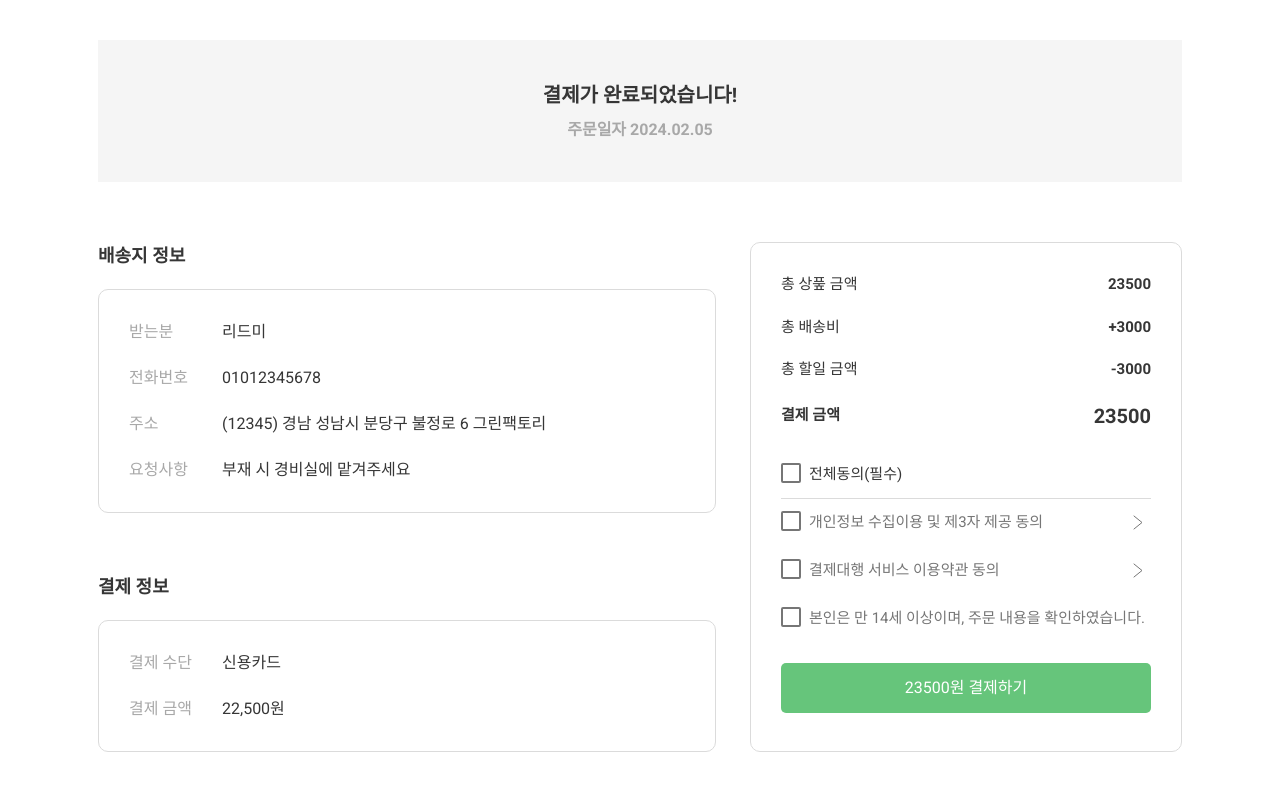
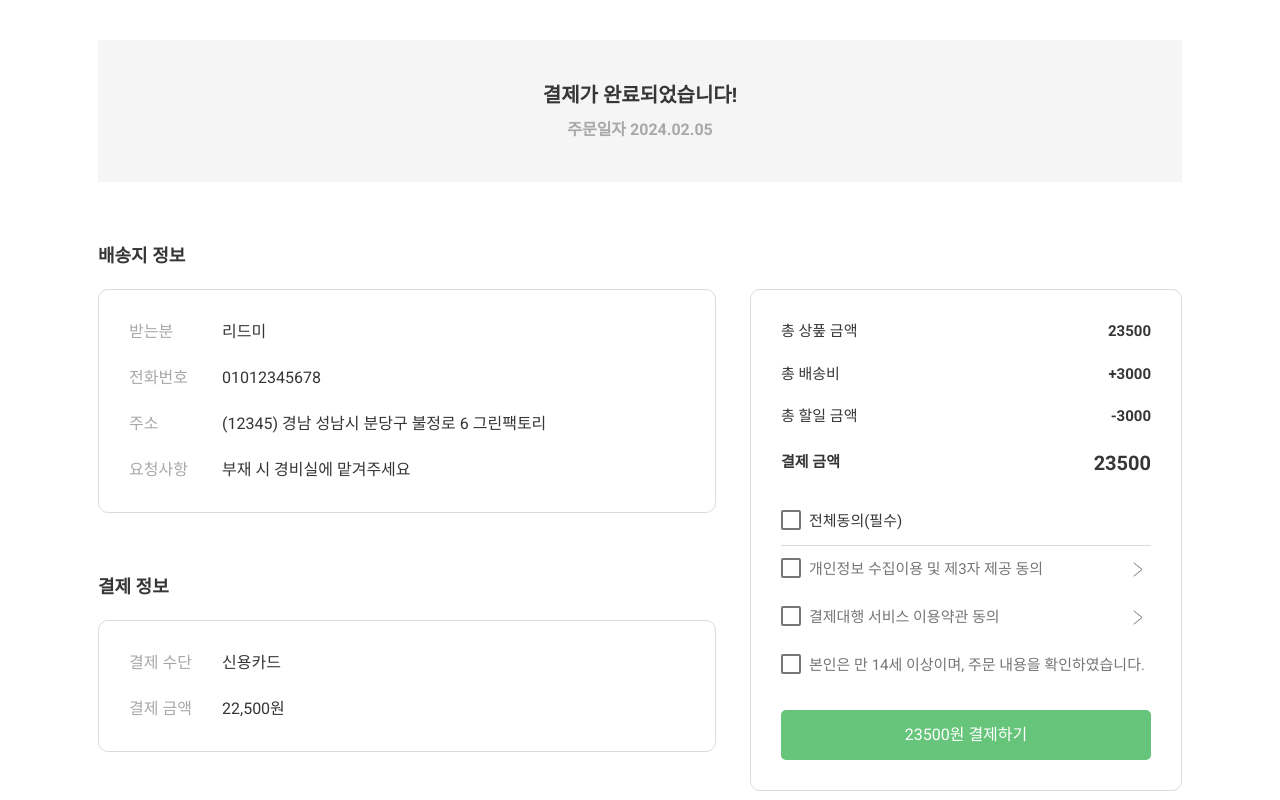
Before and after one commit to yunajoe/front_bookstore-README, a Next.js app: page /test/payment in a window 1280 px wide. Shown: the top 800 px of the page. Built offline with nearby package versions, Linux system fonts and the light colour scheme; no server answers.

Commit message:
feat : sticky 추가

```diff
--- a/src/components/card/totalPaymentCard/index.tsx
+++ b/src/components/card/totalPaymentCard/index.tsx
@@ -6,7 +6,7 @@ import { REQUIRED_FOR_PAYMENT } from "src/constants/sign";
 //TODO : TotalPrice컴포넌트의 price props, RegisterButton 가격 TotalPriceCardProps로 받아야함
 function TotalPriceCard() {
   return (
-    <div className="sticky top-284 flex flex-col w-432 gap-20 p-30 tablet:w-688 mobile:w-330 mobile:p-20 border border-gray-1 rounded-[10px]">
+    <div className="sticky top-280 flex flex-col w-432 gap-20 p-30 tablet:w-688 mobile:w-330 mobile:p-20 border border-gray-1 rounded-[10px]">
       <TotalPrice title="총 상풒 금액" price="23500" />
       <TotalPrice title="총 배송비" price="+3000" />
       <TotalPrice title="총 할일 금액" price="-3000" />
--- a/src/components/container/orderCompletedSection/index.tsx
+++ b/src/components/container/orderCompletedSection/index.tsx
@@ -34,13 +34,15 @@ function OrderCompletedSection() {
             titleData={PAYMENT_INFO}
             contentData={PcontentData}
           />
+          <BookPaymentCardList
+            bookData={bookOrderTestData.orderData[0].bookData}
+            label="주문상품"
+          />
         </div>
-        <TotalPriceCard />
+        <div className="h-screen mt-47">
+          <TotalPriceCard />
+        </div>
       </div>
-      <BookPaymentCardList
-        bookData={bookOrderTestData.orderData[0].bookData}
-        label="주문상품"
-      />
     </div>
   );
 }
```
